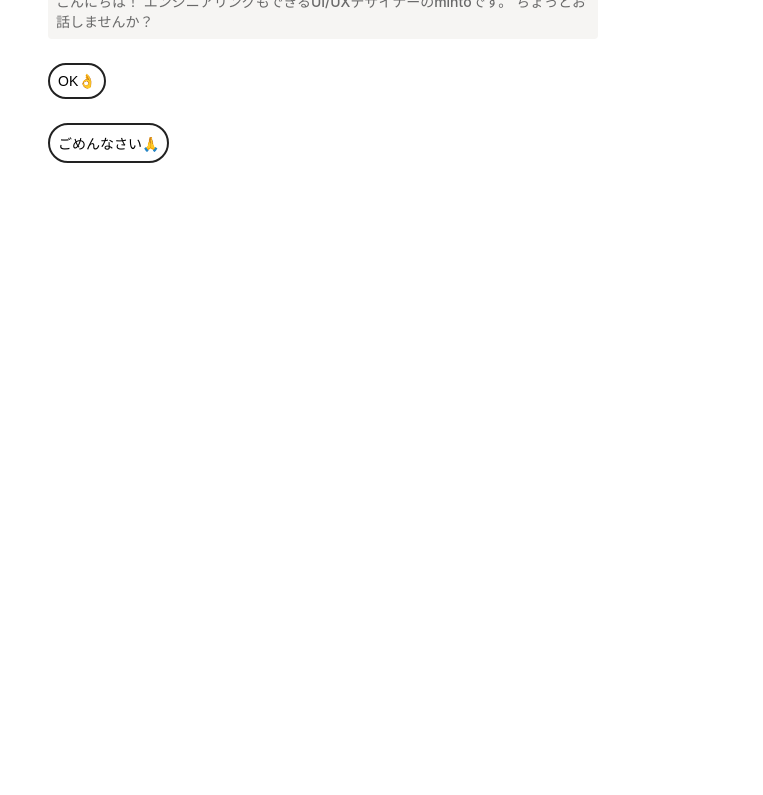
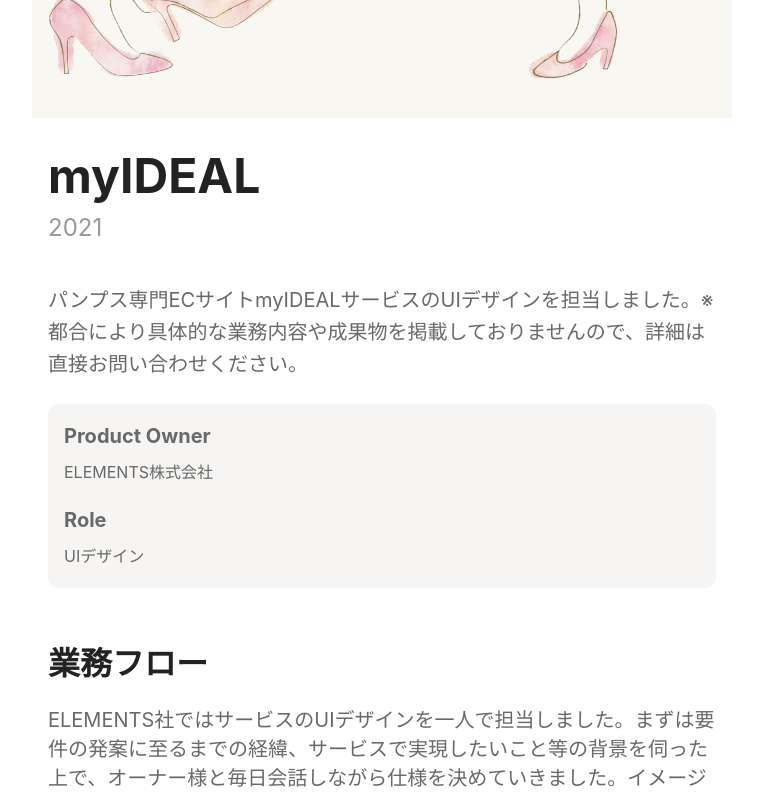
Before and after one commit to sai2017/chatbot-portfolio, a React (Create React App) app: page /myideal in a window 1280 px wide. Before the commit this address led to /. Shown: the part 300-1095 px from the top of the page, without its empty margins (258-1021 px from the left). Before the commit the page ends 800 px from the top, so only its background shows below. Built offline with nearby package versions, Linux system fonts and the light colour scheme.

Commit message:
実績追加

```diff
--- a/src/App.tsx
+++ b/src/App.tsx
@@ -7,6 +7,7 @@
 import About from './components/About'
 import Work from './components/Work'
 import WorkDetail from './components/WorkDetail'
+import IdealDetail from './components/IdealDetail'
 import Contact from './components/Contact'
 
 const ScrollToTop = () => {
@@ -31,6 +32,7 @@
           <Route path="/about" component={About} />
           <Route path="/works" component={Work} />
           <Route path="/work/:id" component={WorkDetail} />
+          <Route path="/myideal" component={IdealDetail} />
           <Route path="/contact" component={Contact} />
           {/* Not Found */}
           <Route component={() => <Redirect to="/" />} />
--- /dev/null
+++ b/src/components/IdealDetail.tsx
@@ -0,0 +1,103 @@
+import React, { useState, useRef } from 'react';
+import '../assets/styles/work_detail.css'
+import HeadImage from '../assets/img/myIDEAL_OGP.png'
+import { SpinnerCircularFixed } from 'spinners-react';
+
+
+const IdealDetail: React.FC = () => {
+  const [loading, setLoading] = useState<boolean>(true)
+  const counter = useRef<number>(0);
+
+  const imageLoaded = () => {
+    // 画像を一つ読み込む毎に1増やす
+    counter.current += 1
+    // 全ての画像の読み込みが終わったらloadingをfalseにする
+    if (counter.current >= WorkDetailDataset.length) {
+      setLoading(false);
+    }
+  }
+
+  const description = [
+    {
+      descriptionTitle: '業務フロー',
+      descriptionText: 'ELEMENTS社ではサービスのUIデザインを一人で担当しました。まずは要件の発案に至るまでの経緯、サービスで実現したいこと等の背景を伺った上で、オーナー様と毎日会話しながら仕様を決めていきました。イメージに乖離がないように、ペーパープロトタイプを作成し、そこからワイヤーフレーム、UIデザインを進めていきました。'
+    },
+    {
+      descriptionTitle: 'デザインシステム',
+      descriptionText: '・サービスのUIデザインと並行して、デザインシステムの構築もエンジニアや他デザイナーを巻き込みリードしました。目的としては、「UIに統一性を持たせ、将来的なデザインの負債軽減」、「UIの再利用性の高くし、コミュニケーションコストを削減し、開発スピードが上げる」、「デザインの属人化を無くすことで他のデザイナーへの教育コスト削減」がありました。自分自身のエンジニアの経験を活かしながら、コンポーネントを作成し、定期的にデザインシステムのミーティングを設け、継続的にメンテナンスしていました。'
+    },
+    {
+      descriptionTitle: '組織改善',
+      descriptionText: 'それまで各プロジェクトで分断されていたデザイナー全員とのミーティングを設置、Slackでデザインの知識共有の場の提案、エンジニアとデザイナーでざっくばらんなミーティングを設置等を行うことで、デザイナー同士やエンジニアとデザイナーのコミュニケーションが円滑になりました。'
+    },
+    {
+      descriptionTitle: 'レビュー',
+      descriptionText: '他サービスを担当しているUIデザイナーのデザインレビューを行いました。なぜこのUIにしたのか意図を伺うことを意識しつつも、相手のデザインの表現の幅を少なくしないようなフィードバックを心がけていました。'
+    },
+    {
+      descriptionTitle: 'グラフィック作成',
+      descriptionText: 'UIデザイン以外でも、アイコン、バナー、簡単なイラストの作成を一部担当してました。',
+      image: ''
+    }
+  ]
+
+  const WorkDetailDataset = [
+    {
+      title: 'myIDEAL',
+      year: '2021',
+      overview: 'パンプス専門ECサイトmyIDEALサービスのUIデザインを担当しました。※都合により具体的な業務内容や成果物を掲載しておりませんので、詳細は直接お問い合わせください。',
+      productOwber: 'ELEMENTS株式会社',
+      role: 'UIデザイン',
+      description: description,
+      imgSrc: HeadImage,
+      url: '/myideal'
+    }
+  ]
+
+  return (
+    <>
+      <div className='loading-wrap' style={{display: loading ? "block" : "none"}}>
+        <SpinnerCircularFixed color='#222222' secondaryColor='#DADADA' className='loading-work-image' />
+      </div>
+      <div className='work-page-wrap' style={{display: loading ? "none" : "block"}}>
+        {
+          WorkDetailDataset.map((work, index) => {
+            return (
+              <div className='work-detail-wrap' key={index}>
+                <img src={work.imgSrc} alt='成果物の画像' className='work-detail-image' onLoad={imageLoaded} />
+                <p className='work-detail-title'>{work.title}</p>
+                <p className='work-detail-role'>{work.year}</p>
+                <p className='work-detail-overview'>{work.overview}</p>
+                <div className='introduction-wrap'>
+                  <div className='introduction-inner'>
+                    <p className='introduction-title'>Product Owner</p>
+                    <p className='introduction-text'>{work.productOwber}</p>
+                  </div>
+                  <div className='introduction-inner'>
+                    <p className='introduction-title'>Role</p>
+                    <p className='introduction-text'>{work.role}</p>
+                  </div>
+                </div>
+                { work.description.map((description, descriptionIndex) => {
+                  return (
+                    <div className='work-description' key={descriptionIndex}>
+                      <p className='description-title'>{description.descriptionTitle}</p>
+                      <p className='description-text'>{description.descriptionText}</p>
+                      { description.image ? (
+                        <div className='work-detail-image-wrap'>
+                          <img src={description.image} className='work-detail-image' alt='成果物の画像'/>
+                        </div>
+                      ) : (<></>)}
+                    </div>
+                  )
+                })}
+              </div>
+            )
+          })
+        }
+      </div>
+    </>
+  );
+}
+
+export default IdealDetail;
--- a/src/components/Work.tsx
+++ b/src/components/Work.tsx
@@ -14,6 +14,7 @@
 import FigmaPortfolioImage from '../assets/img/minto_portfolio_cover-min.jpg'
 import WebPortfolioImage from '../assets/img/web_portfolio_image-min.jpg'
 import GreenSnapImage from '../assets/img/portfolio-greensnap-head.png'
+import MyIDEALImage from '../assets/img/myIDEAL_OGP.png'
 import { SpinnerCircularFixed } from 'spinners-react';
 import { Link } from 'react-router-dom';
 
@@ -31,6 +32,12 @@
   }
 
   const WorksDataset: WorkModel[] = [
+    {
+      title: 'myIDEAL',
+      role: 'UIデザイン',
+      imgSrc: MyIDEALImage,
+      url: '/myideal'
+    },
     {
       title: 'GreenSnap',
       role: 'UIデザイン',
```
Also changed, not shown: src/assets/img/myIDEAL_OGP.png (added).
